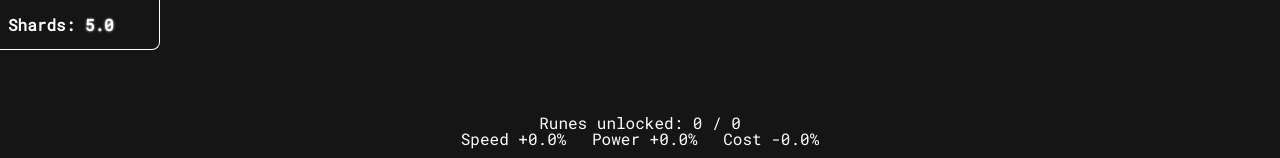
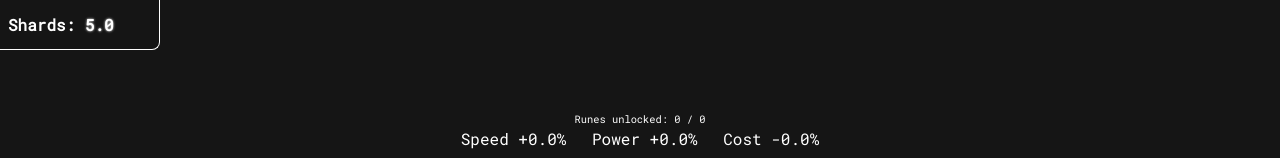
Before and after one commit to NGx-A/idle-gems, a plain HTML site: page index.html in a window 1280 px wide. Shown: the top 158 px of the page. Drawn offline with Linux system fonts and the light colour scheme.

Commit message:
Add files via upload

```diff
--- a/style.css
+++ b/style.css
@@ -238,6 +238,7 @@ nav {
     position: absolute;
     text-align: center;
     width: 100vw;
+    font-size: 1.3vmin;
     transform: translateY(-6vmin);
     color: var(--textcolor);
 }
```
